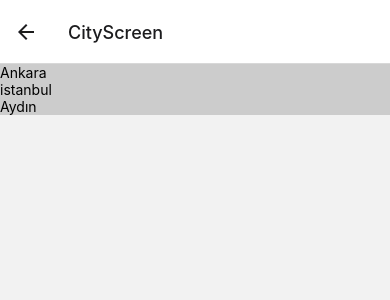
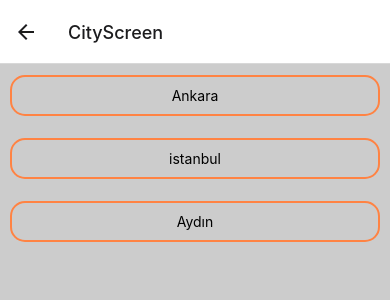
Before and after one commit to ErennBasar/ReactNative-MobileApp, a React Native app: screen /CityScreen in a window 390 px wide. Shown: the top 300 px of the page. Built offline with nearby package versions, Linux system fonts and the light colour scheme.

Commit message:
Customized

```diff
--- a/src/screens/CityScreen.js
+++ b/src/screens/CityScreen.js
@@ -3,24 +3,24 @@ import React from 'react'
 
 const CityScreen = ({navigation}) => {
   return (
-    <View>
+    <View style={styles.container}>
       <TouchableOpacity
               style={[styles.button, {backgroundColor:'#ccc'}]}
               onPress={() => navigation.navigate('CityInformationScreen', {cityName:'Ankara'})}
               >
-            <Text style={[styles.buttonText]}>Ankara</Text>
+            <Text style={styles.buttonText}>Ankara</Text>
       </TouchableOpacity>
       <TouchableOpacity
               style={[styles.button, {backgroundColor:'#ccc'}]}
               onPress={() => navigation.navigate('CityInformationScreen',{cityName:'Istanbul'})}
               >
-            <Text style={[styles.buttonText]}>istanbul</Text>
+            <Text style={styles.buttonText}>istanbul</Text>
       </TouchableOpacity>
       <TouchableOpacity
               style={[styles.button, {backgroundColor:'#ccc'}]}
-              onPress={() => navigation.navigate('CityInformationScreen',{cityName:'Efeler'})}
+              onPress={() => navigation.navigate('CityInformationScreen',{cityName:'Aydın'})}
               >
-            <Text style={[styles.buttonText]}>Aydın</Text>
+            <Text style={styles.buttonText}>Aydın</Text>
       </TouchableOpacity>
     </View>
   )
@@ -28,4 +28,25 @@ const CityScreen = ({navigation}) => {
 
 export default CityScreen
 
-const styles = StyleSheet.create({})
+const styles = StyleSheet.create({
+  container:{
+    flex: 1,
+    backgroundColor:'#ccc',
+
+  },
+  buttonText:{
+    borderWidth:2,
+    borderColor:'#FF8343',
+    marginVertical:10,
+    padding:10,
+    borderRadius:15,
+    marginHorizontal:10,
+    justifyContent:'center',
+    alignItems:'center',
+    textAlign: 'center'
+  },
+  button:{
+    backgroundColor: '#FF8343',
+    marginVertical: 1,
+  },
+})
```
